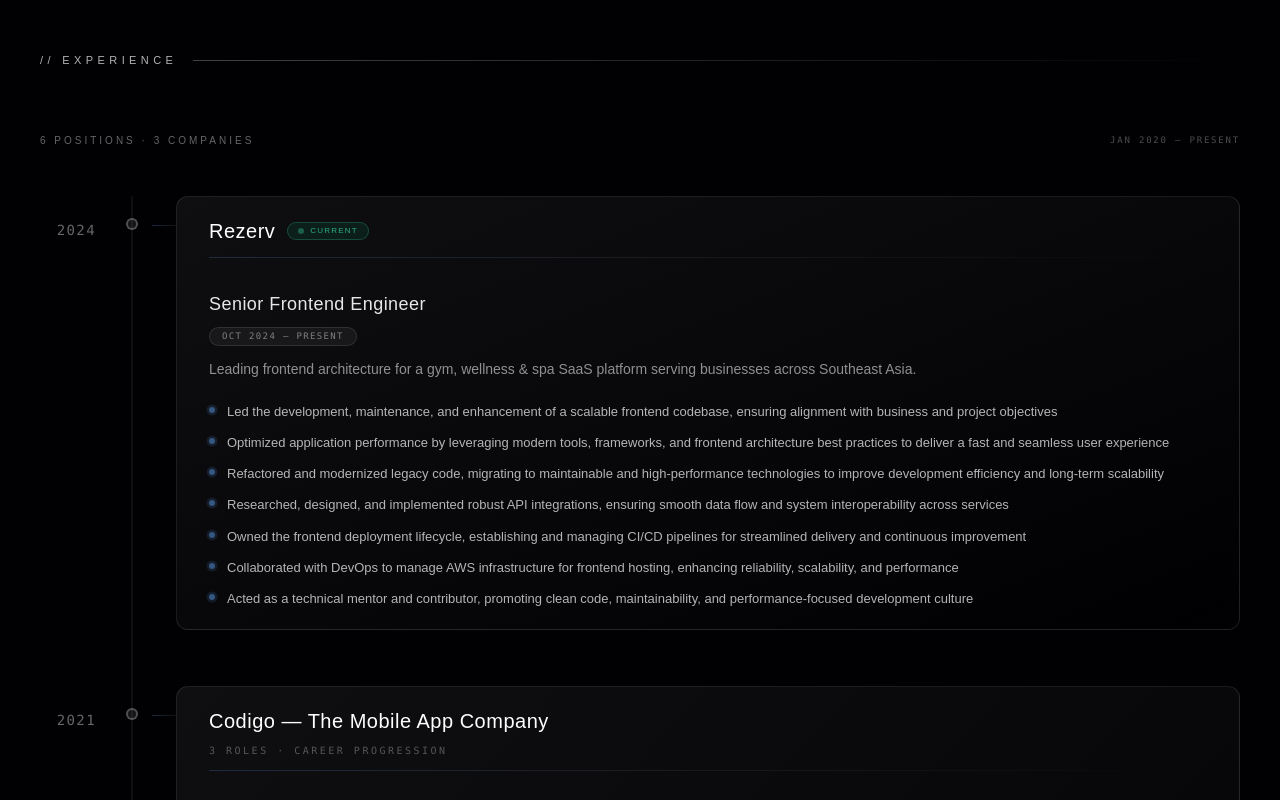
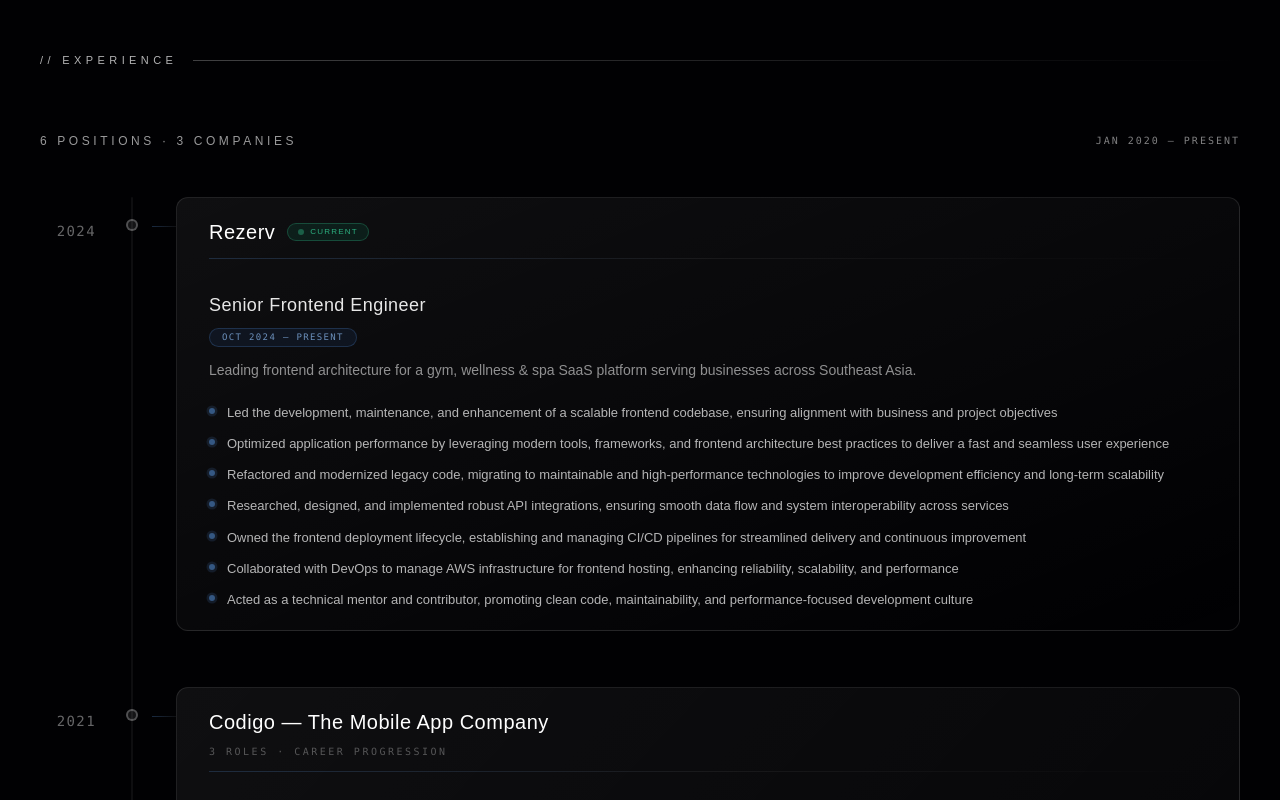
Before and after one commit to myothiha97/portfolio-v3, a React (Vite) app: page / in a window 1280 px wide. Shown: the part 4640-5440 px from the top of the page. Built offline with nearby package versions, Linux system fonts and the light colour scheme; a web font is replaced by a local one.

Commit message:
fix: increase status bar text brightness/size + add blue accent to duration badges

```diff
--- a/src/sections/Experience.tsx
+++ b/src/sections/Experience.tsx
@@ -168,10 +168,10 @@
 
       {/* Status bar */}
       <div className="status-bar flex items-center justify-between mb-12">
-        <span className="text-white/40 text-[10px] tracking-[0.3em] uppercase font-light">
+        <span className="text-white/60 text-xs tracking-[0.3em] uppercase font-medium">
           {totalPositions} Positions · {companyCount} Companies
         </span>
-        <span className="text-white/30 text-[9px] tracking-[0.2em] uppercase font-mono">
+        <span className="text-white/50 text-[10px] tracking-[0.2em] uppercase font-mono font-medium">
           Jan 2020 — Present
         </span>
       </div>
@@ -248,7 +248,7 @@
                         <h4 className="text-white/90 text-base sm:text-lg font-normal tracking-wide mb-1">
                           {role.pos}
                         </h4>
-                        <span className="inline-block px-3 py-0.5 bg-white/[0.05] border border-white/[0.1] rounded-full text-white/45 text-[9px] tracking-[0.15em] uppercase font-mono">
+                        <span className="inline-block px-3 py-0.5 bg-blue-500/[0.08] border border-blue-400/20 rounded-full text-blue-300/70 text-[9px] tracking-[0.15em] uppercase font-mono">
                           {role.duration}
                         </span>
                       </div>
```
